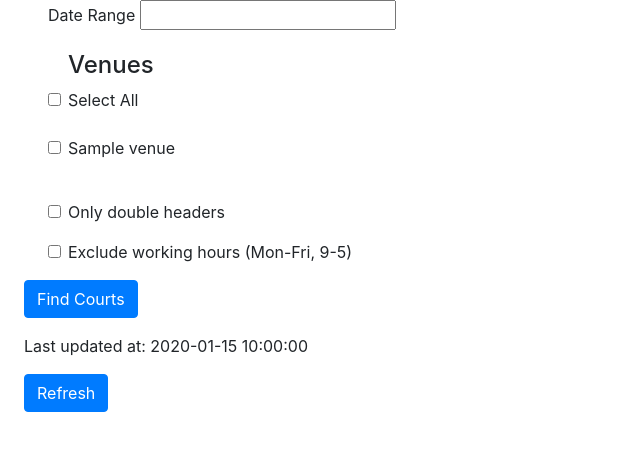
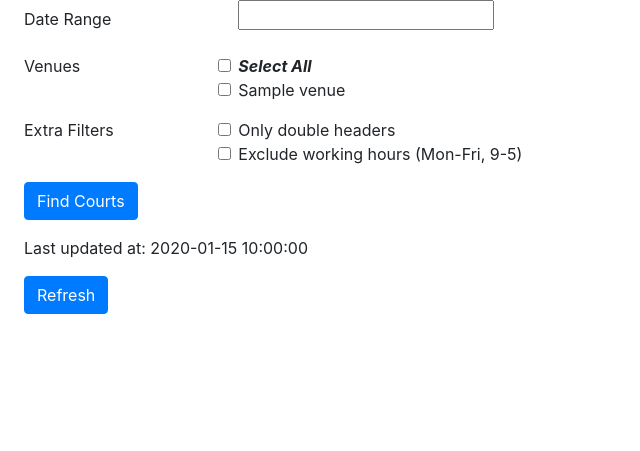
Before and after one commit to devitt94/courtbooker, a FastAPI app: template courtbooker/templates/index.html in a window 1280 px wide. Shown: the top 451 px of that part, without its empty margins (0-640 px from the left). Run offline with FastAPI, Linux system fonts and the light colour scheme; the template is opened without the code that fills it: most values are stand-ins (such as "Sample title", 1, 10 or a date in 2020); the page is wider than the window, and the part outside it is not shown; some libraries are stand-ins or nearby versions.

Commit message:
Reformat form on homepage

```diff
--- a/courtbooker/templates/index.html
+++ b/courtbooker/templates/index.html
@@ -15,9 +15,10 @@
         <div class="ml-4" id="contentWrapper">
             <div id="formContainer">
 
-                <form hx-get="/html/courts" id="searchCourts" hx-target="#courtsData">
-                    <div class="form-group ml-4">
-                        <label for="date">Date Range</label>
+                <form hx-get="/html/courts" id="searchCourts2" hx-target="#courtsData">
+                    <div class="form-group row">
+                        <label for="date" class="col-sm-2 col-form-label">Date Range</label>
+                        <div class="col-sm-10">
                             <input type="text" name="daterange" />
                             <script>
                                 $(function() {
@@ -60,15 +61,16 @@
                                     });
                                 });
                             </script>
+
                         </div>
-                    <div class="form-check form-group ml-4">
-
-                        <h4>Venues</h4>
+                    </div>
+                    <div class="form-group row">
+                        <div class="col-sm-2">Venues</div>
+                        <div class="col-sm-10">
                             <div>
                                 <input class="form-check-input" type="checkbox" name="select-all-venues" id="selectAllVenues">
-                            <label class="form-check-label" for="select-all-venues">Select All</label>
+                                <label class="form-check-label" for="select-all-venues"><strong><em>Select All</em></strong></label>
                             </div>
-                        <br/>
                             {% for venue in venues %}
                             <div>
                                 <input class="form-check-input" type="checkbox" name="venues" id="{{ venue }}" value="{{ venue }}">
@@ -76,16 +78,26 @@
                             </div>
                             {% endfor %}
                         </div>
-                    <br/>
-                    <div class="form-check form-group ml-4">
+                    </div>
+                    <div class="form-group row">
+                        <div class="col-sm-2">Extra Filters</div>
+                        <div class="col-sm-10">
+                            <div>
                                 <input class="form-check-input" type="checkbox" name="only_double_headers" id="only-double-headers">
                                 <label class="form-check-label" for="only-double-headers">Only double headers</label>
                             </div>
-                    <div class="form-check form-group ml-4">
+                            <div>
                                 <input class="form-check-input" type="checkbox" name="exclude_working_hours" id="exclude_working_hours">
                                 <label class="form-check-label" for="exclude_working_hours">Exclude working hours (Mon-Fri, 9-5)</label>
                             </div>
+                        </div>
+                    </div>
+
+                    <div class="form-group row">
+                        <div class="col-sm-10">
                         <button type="submit" class="btn btn-primary">Find Courts</button>
+                        </div>
+                    </div>
                 </form>
 
                 <div>
```
Lines whose indentation alone changed are shown as unchanged.
